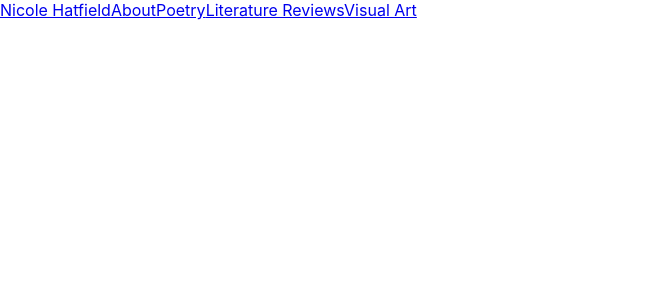
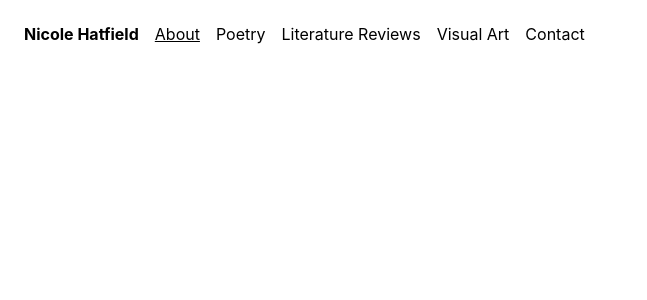
Before and after one commit to jmhatfield/nicole-hatfield, a React (Create React App) app: page /about in a window 1280 px wide. Shown: the top 300 px of the page, without its empty margins (0-647 px from the left). Built offline with nearby package versions, Linux system fonts and the light colour scheme.

Commit message:
mobile nav

```diff
--- a/package.json
+++ b/package.json
@@ -7,7 +7,9 @@
     "@testing-library/react": "^13.3.0",
     "@testing-library/user-event": "^13.5.0",
     "react": "^18.2.0",
+    "react-device-detect": "^2.2.2",
     "react-dom": "^18.2.0",
+    "react-feather": "^2.0.10",
     "react-router-dom": "^6.3.0",
     "react-scripts": "5.0.1",
     "styled-components": "^5.3.5",
--- a/src/App.jsx
+++ b/src/App.jsx
@@ -1,15 +1,42 @@
 import { Link } from "react-router-dom";
+import styled from "styled-components";
+import { device } from "./utils/device";
+
+const Container = styled.div`
+  display: flex;
+  flex-direction: column;
+  align-items: center;
+  justify-content: center;
+  height: 100%;
+`;
+
+const StyledNav = styled.nav`
+  display: flex;
+  align-items: center;
+  justify-content: center;
+  gap: 1.5rem;
+
+  @media screen and ${device.mobile} {
+    flex-direction: column;
+  }
+`;
+
+const StyledLink = styled(Link)`
+  text-decoration: none;
+  color: black;
+`;
 
 export default function App() {
   return (
-    <div>
+    <Container>
       <h1>Nicole Hatfield</h1>
-      <nav>
-        <Link to="/about">About</Link>
-        <Link to="/poetry">Poetry</Link>
-        <Link to="/literature-reviews">Literature Reviews</Link>
-        <Link to="/visual-art">Visual Art</Link>
-      </nav>
-    </div>
+      <StyledNav>
+        <StyledLink to="/about">About</StyledLink>
+        <StyledLink to="/poetry">Poetry</StyledLink>
+        <StyledLink to="/literature-reviews">Literature Reviews</StyledLink>
+        <StyledLink to="/visual-art">Visual Art</StyledLink>
+        <StyledLink to="/contact">Contact</StyledLink>
+      </StyledNav>
+    </Container>
   );
 }
--- a/src/components/Navigation.jsx
+++ b/src/components/Navigation.jsx
@@ -1,13 +1,118 @@
-import { Link } from "react-router-dom";
+import { Menu } from "react-feather";
+import { useState } from "react";
+import { NavLink, useLocation } from "react-router-dom";
+import styled from "styled-components";
+import { device } from "../utils/device";
+
+const DrawerButtonContainer = styled.div`
+  display: none;
+
+  @media screen and ${device.mobile} {
+    display: flex;
+    gap: 1rem;
+    position: absolute;
+    align-items: center;
+    padding: 1.5rem;
+  }
+`;
+
+const DrawerButton = styled(Menu)`
+  display: none;
+
+  @media screen and ${device.mobile} {
+    display: block;
+  }
+`;
+
+const StyledTitle = styled.h1`
+  display: none;
+
+  @media screen and ${device.mobile} {
+    display: block;
+    margin: 0;
+    text-transform: capitalize;
+  }
+`;
+
+const DrawerContainer = styled.div`
+  display: flex;
+
+  @media screen and ${device.mobile} {
+    position: fixed;
+    height: 100%;
+    width: 100%;
+    margin-left: ${(props) => (props.open ? 0 : "-100rem")};
+    transition: margin-left 0.5s cubic-bezier(0.4, 0, 0.2, 1);
+  }
+`;
+
+const StyledNavigation = styled.nav`
+  display: flex;
+  padding: 1.5rem;
+  gap: 1rem;
+
+  @media screen and ${device.mobile} {
+    flex-direction: column;
+    background-color: white;
+    box-shadow: 10px 0 15px rgba(0, 0, 0, 0.05);
+  }
+`;
+
+const HomeLink = styled(NavLink)`
+  text-decoration: none;
+  font-weight: bold;
+  color: black;
+  display: inline;
+`;
+
+const StyledNavLink = styled(NavLink)`
+  text-decoration: none;
+  color: black;
+
+  &.active {
+    text-decoration: underline;
+  }
+`;
+
+const ClickableArea = styled.div`
+  flex: 1;
+`;
 
 export default function Navigation() {
+  const [drawerOpen, setDrawerOpen] = useState(false);
+  const location = useLocation();
+
+  const handleDrawerButton = () => {
+    setDrawerOpen(!drawerOpen);
+  };
+
+  const handleClickOutsideDrawer = () => {
+    setDrawerOpen(false);
+  };
+
+  const formatPathname = (pathname) => {
+    return pathname.substring(1).replace("-", " ");
+  };
+
   return (
-    <nav>
-      <Link to="/">Nicole Hatfield</Link>
-      <Link to="/about">About</Link>
-      <Link to="/poetry">Poetry</Link>
-      <Link to="/literature-reviews">Literature Reviews</Link>
-      <Link to="/visual-art">Visual Art</Link>
-    </nav>
+    <>
+      <DrawerButtonContainer>
+        <DrawerButton onClick={handleDrawerButton}>drawer</DrawerButton>
+        <StyledTitle>{formatPathname(location.pathname)}</StyledTitle>
+      </DrawerButtonContainer>
+      <DrawerContainer open={drawerOpen}>
+        <StyledNavigation>
+          <HomeLink to="/">Nicole Hatfield</HomeLink>
+          <StyledNavLink to="/about">About</StyledNavLink>
+          <StyledNavLink to="/poetry">Poetry</StyledNavLink>
+          <StyledNavLink to="/literature-reviews">
+            Literature Reviews
+          </StyledNavLink>
+          <StyledNavLink to="/visual-art">Visual Art</StyledNavLink>
+          <StyledNavLink to="/contact">Contact</StyledNavLink>
+        </StyledNavigation>
+        <ClickableArea onClick={handleClickOutsideDrawer} />
+      </DrawerContainer>
+    </>
   );
 }
--- a/src/index.css
+++ b/src/index.css
@@ -1,13 +1,18 @@
 body {
   margin: 0;
-  font-family: -apple-system, BlinkMacSystemFont, 'Segoe UI', 'Roboto', 'Oxygen',
-    'Ubuntu', 'Cantarell', 'Fira Sans', 'Droid Sans', 'Helvetica Neue',
+  font-family: -apple-system, BlinkMacSystemFont, "Segoe UI", "Roboto", "Oxygen",
+    "Ubuntu", "Cantarell", "Fira Sans", "Droid Sans", "Helvetica Neue",
     sans-serif;
   -webkit-font-smoothing: antialiased;
   -moz-osx-font-smoothing: grayscale;
+  min-height: 100vh;
+}
+
+#root {
+  height: 100vh;
 }
 
 code {
-  font-family: source-code-pro, Menlo, Monaco, Consolas, 'Courier New',
+  font-family: source-code-pro, Menlo, Monaco, Consolas, "Courier New",
     monospace;
 }
--- a/src/index.js
+++ b/src/index.js
@@ -5,6 +5,7 @@ import "./index.css";
 import App from "./App";
 import reportWebVitals from "./reportWebVitals";
 import About from "./routes/About";
+import Contact from "./routes/Contact";
 import LitReviews from "./routes/LitReviews";
 import Poetry from "./routes/Poetry";
 import VisualArt from "./routes/VisualArt";
@@ -16,6 +17,7 @@ root.render(
       <Routes>
         <Route path="/" element={<App />} />
         <Route path="about" element={<About />} />
+        <Route path="contact" element={<Contact />} />
         <Route path="literature-reviews" element={<LitReviews />} />
         <Route path="poetry" element={<Poetry />} />
         <Route path="visual-art" element={<VisualArt />} />
--- /dev/null
+++ b/src/routes/Contact.jsx
@@ -0,0 +1,5 @@
+import Navigation from "../components/Navigation";
+
+export default function Contact() {
+  return <Navigation />;
+}
--- /dev/null
+++ b/src/utils/device.js
@@ -0,0 +1,7 @@
+const size = {
+  mobile: "900px",
+};
+
+export const device = {
+  mobile: `(max-width: ${size.mobile})`,
+};
```
Also changed, not shown: 1 other file (tests, documents, lock files or other folders).
